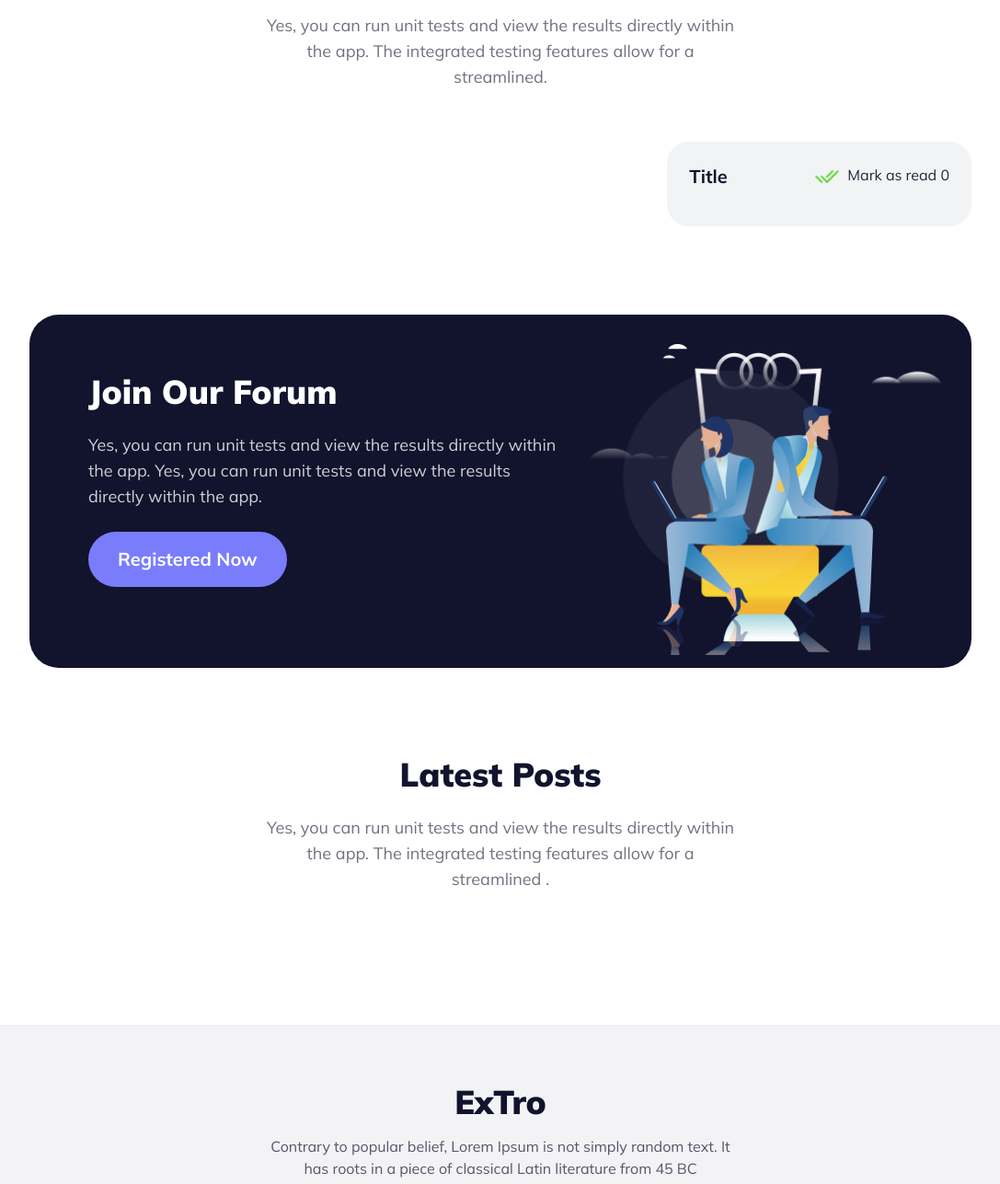
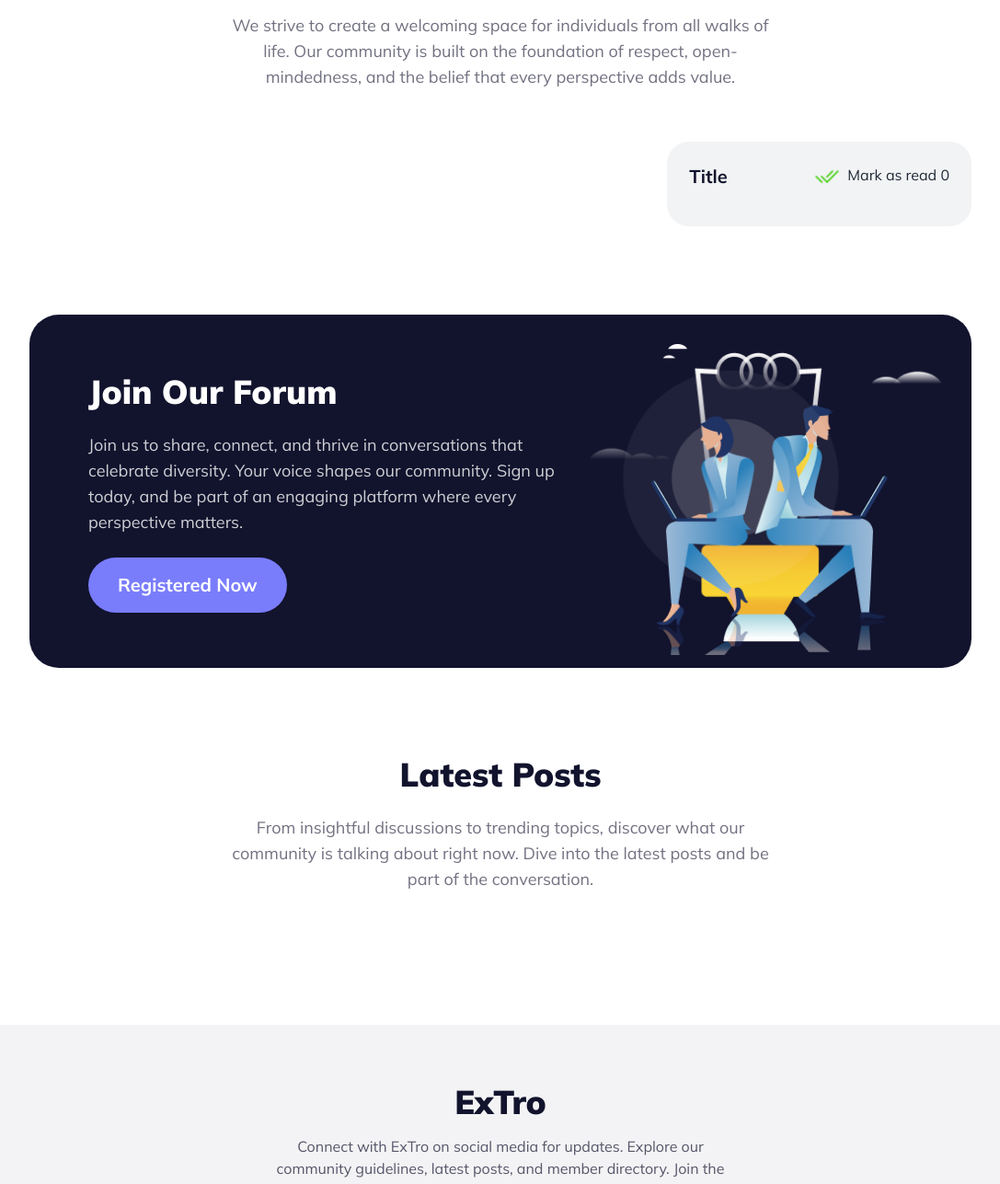
Before and after one commit to hossain-ahamed-khan/Extro-Forum, a plain HTML site: page index.html in a window 1280 px wide. Shown: the part 730-2017 px from the top of the page at 92% size, without its empty margins (96-1183 px from the left). Drawn offline with nearby package versions, Linux system fonts and the light colour scheme; no server answers.

Commit message:
Completed website content.Remove all demo text.

```diff
--- a/index.html
+++ b/index.html
@@ -72,10 +72,8 @@
                     <h1 class="text-white text-3xl lg:text-6xl font-black">Welcome to the <br> <span
                             class="text-[#797DFC]">ExTro</span>
                         Forum</h1>
-                    <p class="text-[#FFFFFFCC] text-base lg:text-xl font-medium my-4 lg:my-8">Share your favorite
-                        opinion and win and wp
-                        forum
-                        coffee mug!</p>
+                    <p class="text-[#FFFFFFCC] text-base lg:text-xl font-medium my-4 lg:my-8">The ultimate platform
+                        where everyone's voice matters. We believe in the power of diverse opinions.</p>
                     <div class="relative w-full lg:w-2/4">
                         <input id="search-field" class="w-full px-2 py-3 rounded-full" type="text"
                             placeholder="Search here anything">
@@ -85,7 +83,7 @@
 
                 </div>
                 <div
-                    class="w-full lg:w-1/3 bg-white text-[#12132DCC] font-medium text-lg lg:text-2xl p-4 lg:p-8 rounded-[32px]">
+                    class="w-full lg:w-1/3 bg-white text-[#12132DCC] font-medium text-lg lg:text-2xl p-2 lg:p-8 rounded-[32px]">
                     <table>
                         <tbody>
                             <tr>
@@ -117,12 +115,11 @@
         <div class="w-11/12 lg:w-4/5 mx-auto my-24">
             <div class="text-center mb-14">
                 <h1 class="text-[#12132D] font-black text-4xl mb-8">Let’s Discuss</h1>
-                <p class="w-full lg:w-1/2 mx-auto text-[#12132D99] font-normal text-lg">Yes, you can run unit tests and
-                    view the
-                    results
-                    directly within the app. The integrated testing
-                    features
-                    allow for a streamlined.</p>
+                <p class="w-full lg:w-3/5 mx-auto text-[#12132D99] font-extralight lg:font-normal text-base lg:text-lg">
+                    We
+                    strive to create a welcoming
+                    space for individuals from all walks of life. Our community is built on the foundation of respect,
+                    open-mindedness, and the belief that every perspective adds value.</p>
             </div>
 
             <div class="flex flex-col lg:flex-row gap-8">
@@ -153,12 +150,10 @@
             <div class="w-full flex flex-col lg:flex-row p-2 lg:p-8">
                 <div class="w-full lg:w-3/5 p-8">
                     <h1 class="text-white font-bold lg:font-black text-2xl lg:text-4xl">Join Our Forum</h1>
-                    <p class="text-[#FFFFFFCC] font-thin lg:font-normal text-xs lg:text-lg my-3 lg:my-6">Yes, you can
-                        run unit tests and view the
-                        results
-                        directly within the app. Yes, you can run unit
-                        tests and
-                        view the results directly within the app. </p>
+                    <p class="text-[#FFFFFFCC] font-thin lg:font-normal text-xs lg:text-lg my-3 lg:my-6">Join us to
+                        share, connect, and thrive in conversations that celebrate diversity. Your voice shapes our
+                        community. Sign up today, and be part of an engaging platform where every perspective matters.
+                    </p>
                     <button
                         class="text-white font-normal lg:font-bold text-base lg:text-xl bg-[#797DFC] px-4 lg:px-8 py-2 lg:py-4 rounded-full">Registered
                         Now</button>
@@ -176,11 +171,9 @@
             <div class="text-center mb-12">
                 <h1 class="text-[#12132D] font-black text-4xl">Latest Posts</h1>
                 <p
-                    class="w-full lg:w-1/2 mx-auto text-[#12132D99] font-extralight lg:font-normal text-base lg:text-lg mt-6">
-                    Yes, you can run unit tests and view
-                    the results
-                    directly within the app. The integrated testing
-                    features allow for a streamlined .</p>
+                    class="w-full lg:w-3/5 mx-auto text-[#12132D99] font-extralight lg:font-normal text-base lg:text-lg mt-6">
+                    From insightful discussions to trending topics, discover what our community is talking about right
+                    now. Dive into the latest posts and be part of the conversation.</p>
             </div>
             <div id="latest-posts" class="w-full flex flex-col lg:flex-row items-center gap-6">
 
@@ -195,11 +188,8 @@
         <div class="w-4/5 mx-auto text-center py-16">
             <h1 class="text-[#12132D] text-4xl font-black">ExTro</h1>
             <p class="w-full lg:w-1/2 mx-auto text-[#12132DB3] text-xs lg:text-base font-thin lg:font-normal mt-4">
-                Contrary to popular belief, Lorem Ipsum
-                is not
-                simply
-                random text. It has roots in a piece of classical
-                Latin literature from 45 BC</p>
+                Connect with ExTro on social media for updates. Explore our community guidelines, latest posts, and
+                member directory. Join the conversation, where every voice matters.</p>
             <div class="flex gap-6 justify-center my-6">
                 <img src="./images/fb.png" alt="">
                 <img src="./images/instagram.png" alt="">
```
